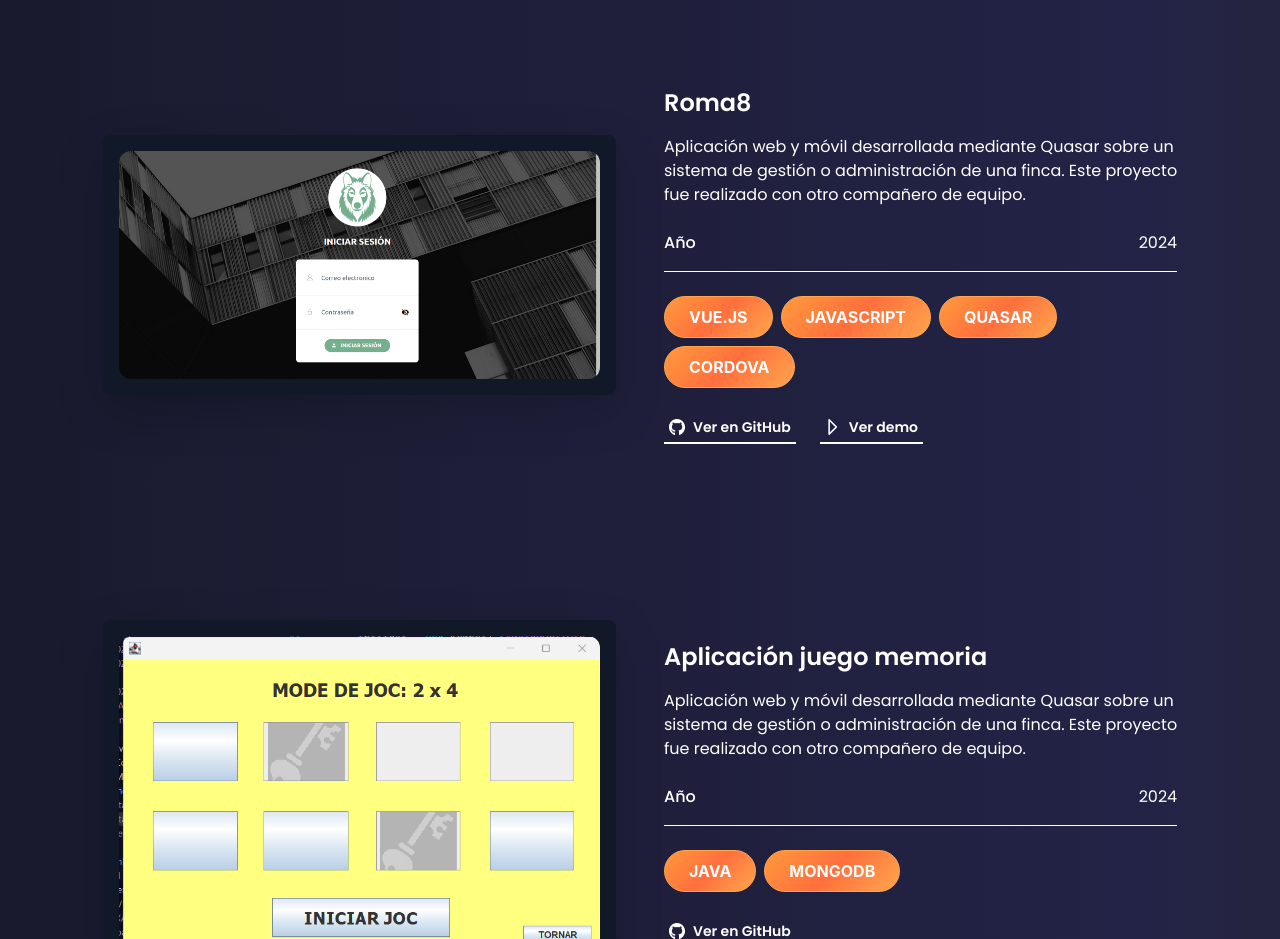
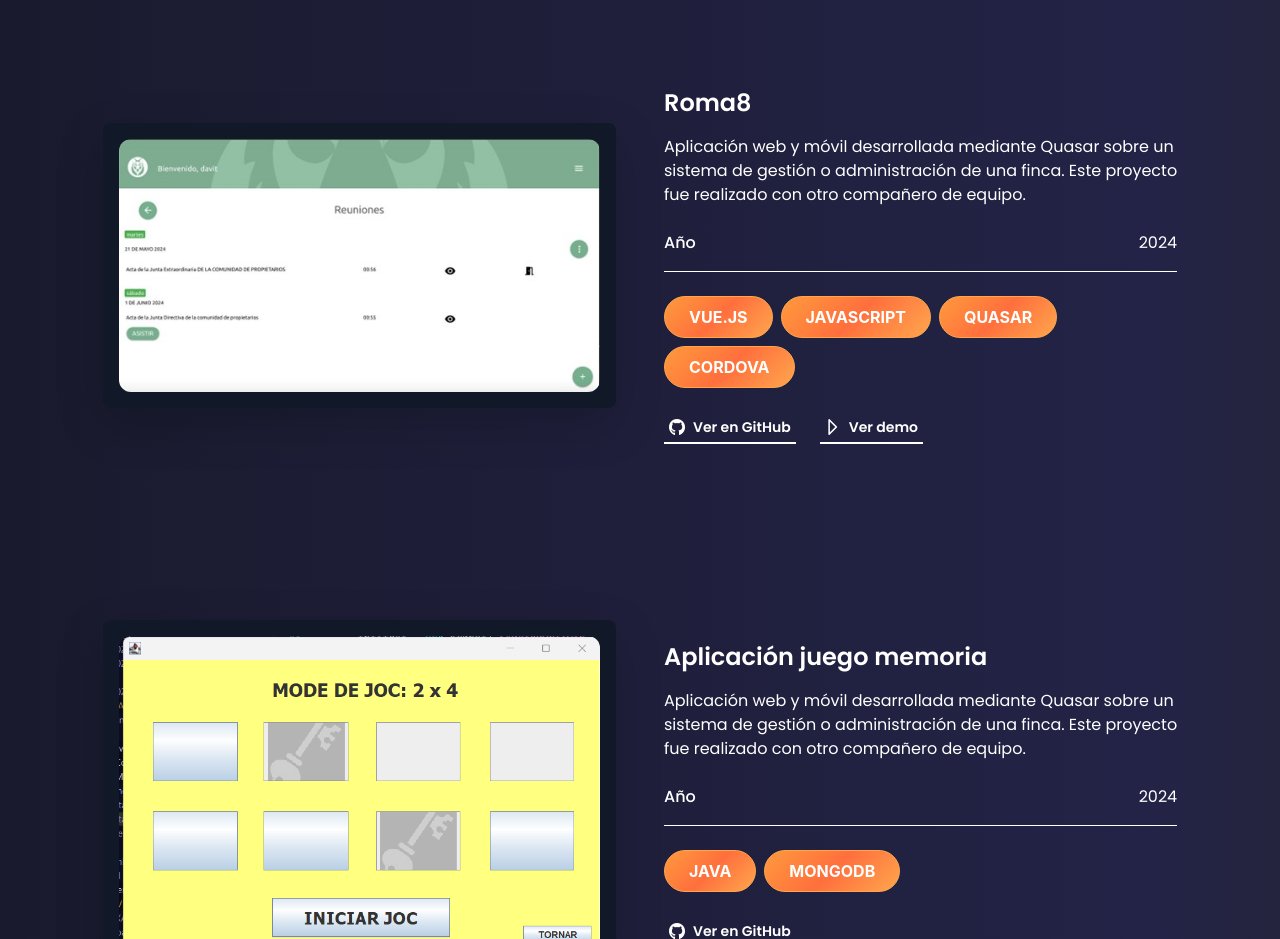
Before and after one commit to alvicha/portfolio, a React (Create React App) app: page /projects in a window 1280 px wide. Shown: the part 1040-1979 px from the top of the page. Built offline with nearby package versions, Linux system fonts and the light colour scheme.

Commit message:
Cambiando imagen proyecto

```diff
--- a/src/pages/ProjectsPage.js
+++ b/src/pages/ProjectsPage.js
@@ -42,7 +42,7 @@ const ProjectsPage = () => {
         {
             title: t("projectsCard.list.1.title"),
             description: t("projectsCard.list.1.description"),
-            image: "/images/roma8.jpg",
+            image: "/images/img-roma8.jpg",
             link: "https://github.com/alvicha/PFC_Roma8.git",
             linkVideo: "https://youtu.be/ykaZMpaO2Qc",
             year: 2024,
@@ -156,10 +156,10 @@ const ProjectsPage = () => {
                     name: "PHP",
                 },
                 {
-                    name: "Angular",
+                    name: "ANGULAR",
                 },
                 {
-                    name: "Symfony",
+                    name: "SYMFONY",
                 },
                 {
                     name: "BOOSTRAP",
```
Also changed, not shown: public/images/ROMA8.jpg (deleted), public/images/img-roma8.jpg (added).
